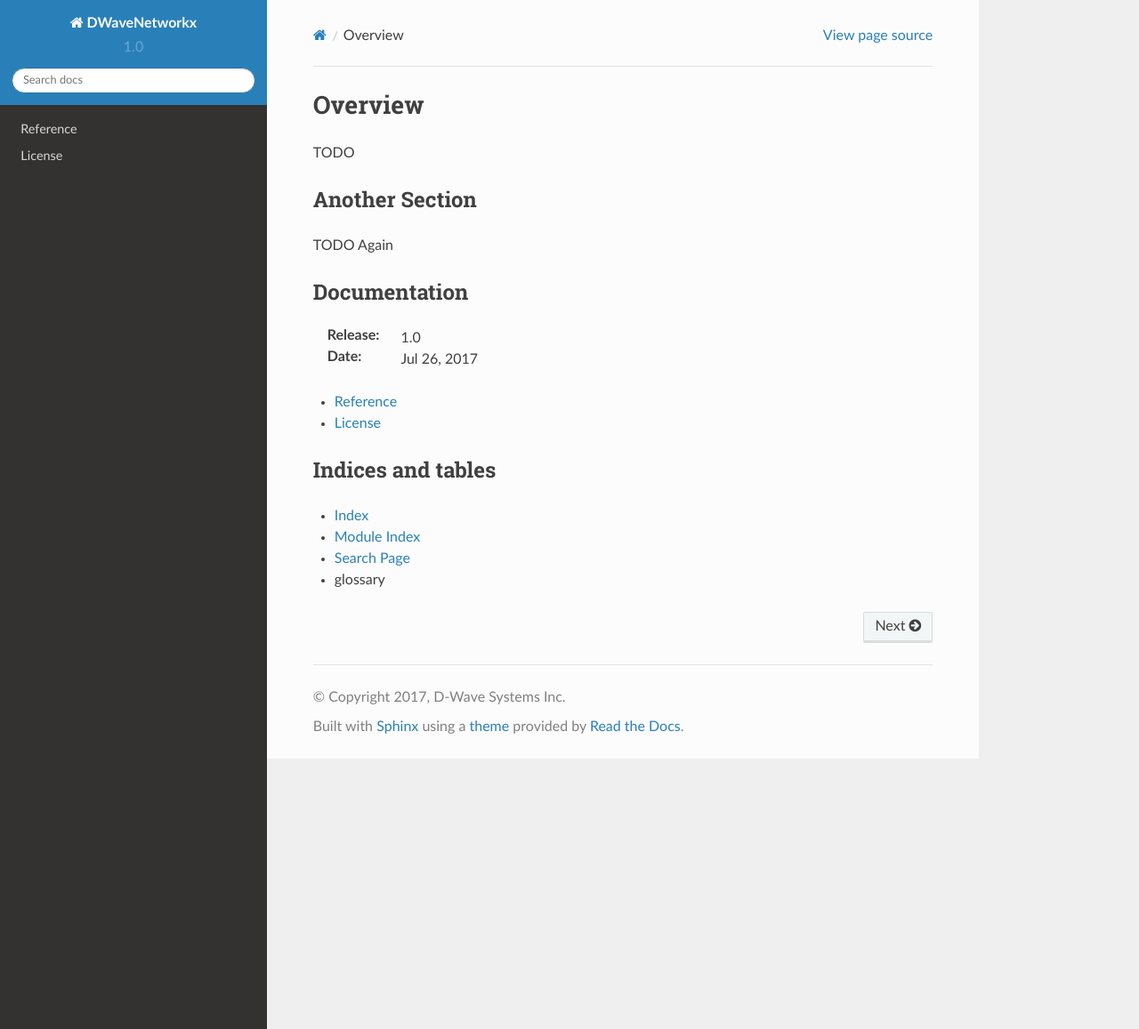
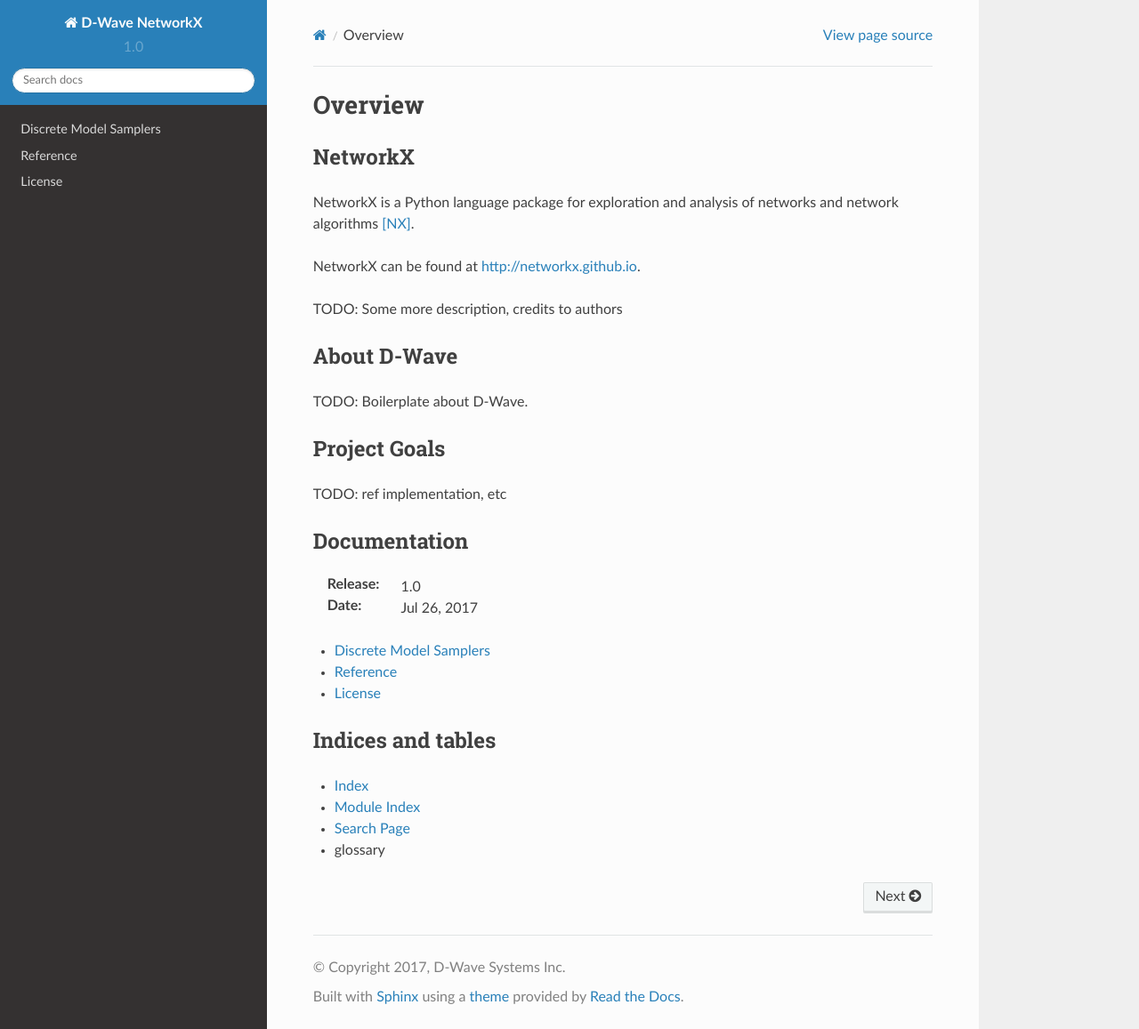
Before and after one commit to dwavesystems/dwave-networkx, a Sphinx documentation site: the page built from docs/index.rst, in a window 1280 px wide and 1157 px high. Shown: the whole window at 89% size. Built offline with Sphinx 7.4.7 and the Read the Docs theme 2.0.0, drawn with Linux system fonts in a browser that asks for light colours.

Commit message:
doc bugs, some more boilerplate

```diff
--- /dev/null
+++ b/docs/bibliography.rst
@@ -0,0 +1,4 @@
+Bibliography
+============
+
+.. [NX] Aric A. Hagberg, Daniel A. Schult and Pieter J. Swart, “Exploring network structure, dynamics, and function using NetworkX”, in Proceedings of the 7th Python in Science Conference (SciPy2008), Gäel Varoquaux, Travis Vaught, and Jarrod Millman (Eds), (Pasadena, CA USA), pp. 11–15, Aug 2008
--- a/docs/conf.py
+++ b/docs/conf.py
@@ -1,6 +1,6 @@
 # -*- coding: utf-8 -*-
 #
-# DWaveNetworkx documentation build configuration file, created by
+# DWaveNetworkX documentation build configuration file, created by
 # sphinx-quickstart on Wed Jul 26 10:55:26 2017.
 #
 # This file is execfile()d with the current directory set to its
@@ -22,10 +22,8 @@
 # sys.path.insert(0, os.path.dirname(os.path.abspath('.')))
 
 # -- General configuration ------------------------------------------------
-
-# If your documentation needs a minimal Sphinx version, state it here.
-#
-# needs_sphinx = '1.0'
+# import sphinx
+# if sphinx.__version__  # can check here
 
 # Add any Sphinx extension module names here, as strings. They can be
 # extensions coming with Sphinx (named 'sphinx.ext.*') or your custom
@@ -44,8 +42,7 @@
 
 autosummary_generate = True
 
-# Add any paths that contain templates here, relative to this directory.
-templates_path = ['_templates']
+# templates_path = ['_templates']
 
 # The suffix(es) of source filenames.
 # You can specify multiple suffix as a list of string:
@@ -57,7 +54,7 @@
 master_doc = 'index'
 
 # General information about the project.
-project = u'DWaveNetworkx'
+project = u'D-Wave NetworkX'
 copyright = u'2017, D-Wave Systems Inc'
 author = u'D-Wave Systems Inc'
 
@@ -116,26 +113,10 @@
 # so a file named "default.css" will overwrite the builtin "default.css".
 # html_static_path = ['_static']
 
-# Custom sidebar templates, must be a dictionary that maps document names
-# to template names.
-#
-# This is required for the alabaster theme
-# refs: http://alabaster.readthedocs.io/en/latest/installation.html#sidebars
-html_sidebars = {
-    '**': [
-        'about.html',
-        'navigation.html',
-        'relations.html',  # needs 'show_related': True theme option to display
-        'searchbox.html',
-        'donate.html',
-    ]
-}
-
-
 # -- Options for HTMLHelp output ------------------------------------------
 
 # Output file base name for HTML help builder.
-htmlhelp_basename = 'DWaveNetworkxdoc'
+htmlhelp_basename = 'DWaveNetworkXdoc'
 
 
 # -- Options for LaTeX output ---------------------------------------------
@@ -162,7 +143,7 @@
 # (source start file, target name, title,
 #  author, documentclass [howto, manual, or own class]).
 latex_documents = [
-    (master_doc, 'DWaveNetworkx.tex', u'DWaveNetworkx Documentation',
+    (master_doc, 'DWaveNetworkX.tex', u'DWaveNetworkX Documentation',
      u'D-Wave Systems Inc', 'manual'),
 ]
 
@@ -172,7 +153,7 @@
 # One entry per manual page. List of tuples
 # (source start file, name, description, authors, manual section).
 man_pages = [
-    (master_doc, 'dwavenetworkx', u'DWaveNetworkx Documentation',
+    (master_doc, 'dwavenetworkx', u'DWaveNetworkX Documentation',
      [author], 1)
 ]
 
@@ -183,11 +164,10 @@
 # (source start file, target name, title, author,
 #  dir menu entry, description, category)
 texinfo_documents = [
-    (master_doc, 'DWaveNetworkx', u'DWaveNetworkx Documentation',
-     author, 'DWaveNetworkx', 'One line description of project.',
+    (master_doc, 'DWaveNetworkX', u'DWaveNetworkX Documentation',
+     author, 'DWaveNetworkX', 'One line description of project.',
      'Miscellaneous'),
 ]
-
 
 
 # -- Options for Epub output ----------------------------------------------
@@ -211,6 +191,6 @@
 epub_exclude_files = ['search.html']
 
 
-
 # Example configuration for intersphinx: refer to the Python standard library.
-intersphinx_mapping = {'https://docs.python.org/': None}
+intersphinx_mapping = {'https://docs.python.org/': None,
+                       'http://networkx.readthedocs.io/en/latest/': None}
--- a/docs/index.rst
+++ b/docs/index.rst
@@ -5,13 +5,24 @@
 Overview
 ========
 
-TODO
+NetworkX
+--------
 
-Another Section
----------------
+NetworkX is a Python language package for exploration and analysis of networks and network algorithms [NX]_.
 
-TODO Again
+NetworkX can be found at http://networkx.github.io.
 
+TODO: Some more description, credits to authors
+
+About D-Wave
+------------
+
+TODO: Boilerplate about D-Wave.
+
+Project Goals
+-------------
+
+TODO: ref implementation, etc
 
 Documentation
 -------------
@@ -24,6 +35,7 @@
 .. toctree::
    :maxdepth: 1
 
+   discrete_model_samplers
    reference/index
    license
 
--- a/docs/reference/index.rst
+++ b/docs/reference/index.rst
@@ -9,7 +9,6 @@
 .. toctree::
    :maxdepth: 2
 
-   introduction
    algorithms/index
    generators
    utilities
--- a/docs/reference/introduction.rst
+++ /dev/null
@@ -1,6 +0,0 @@
-Introduction
-============
-
-.. currentmodule:: dwavenetworkx
-
-Hi there.
```
Also changed, not shown: docs/discrete_model_samplers.rst (added, +19 -0 lines), 3 other files.
